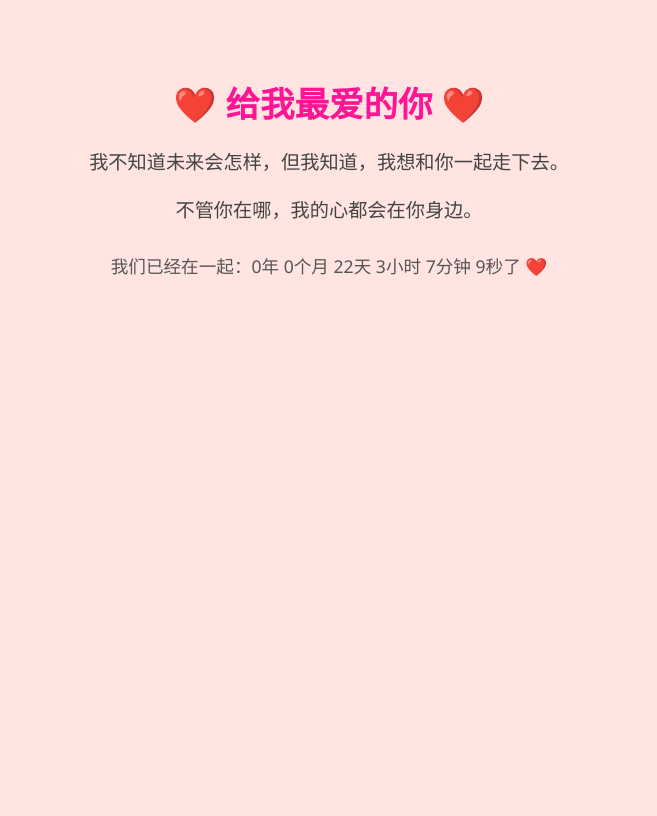
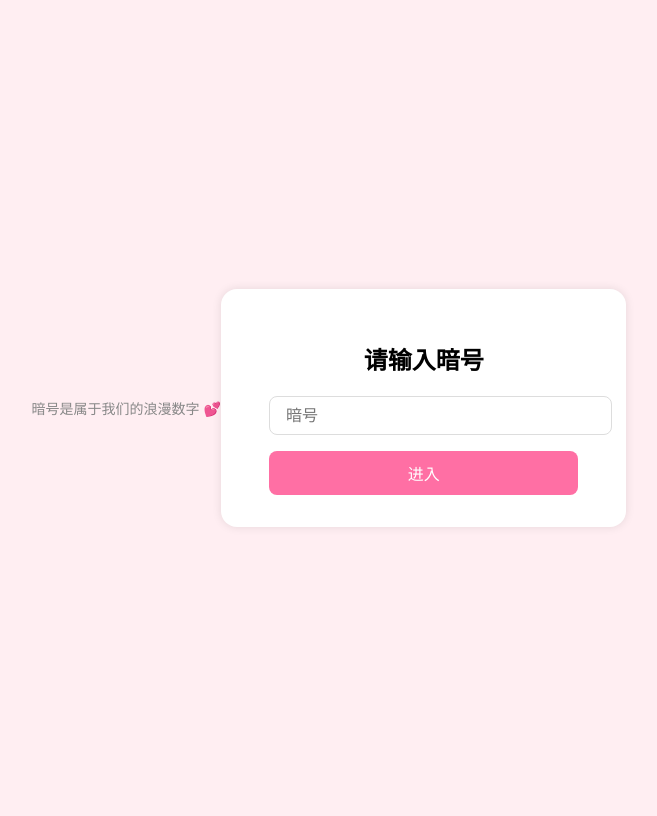
Before and after one commit to peepeew/love-gf-web, a Flask app: page /login in a window 1280 px wide. Shown: the whole page, without its empty margins (311-968 px from the left). Before the commit the page ends 276 px from the top, so only its background shows below. Run offline with Flask 3, Linux system fonts and the light colour scheme.

Commit message:
fix: update html

```diff
--- a/templates/login.html
+++ b/templates/login.html
@@ -1,75 +1,22 @@
 <!DOCTYPE html>
-<html lang="zh">
+<html>
 <head>
-  <meta charset="UTF-8">
-  <title>给我最爱的你</title>
-  <meta name="viewport" content="width=device-width, initial-scale=1.0">
+  <meta charset="utf-8">
+  <title>输入暗号</title>
+  <p style="text-align:center;font-size:14px;color:#888">暗号是属于我们的浪漫数字 💕</p>
   <style>
-    body {
-      background: mistyrose;
-      font-family: 'Segoe UI', sans-serif;
-      text-align: center;
-      padding: 50px 20px;
-    }
-    h1 {
-      color: deeppink;
-      font-size: 2em;
-      animation: heartbeat 1.5s infinite;
-    }
-    p {
-      font-size: 1.2em;
-      color: #444;
-      margin-top: 20px;
-    }
-    #love-time {
-      font-size: 1.1em;
-      margin-top: 30px;
-      color: #555;
-    }
-    @keyframes heartbeat {
-      0% { transform: scale(1); }
-      50% { transform: scale(1.08); }
-      100% { transform: scale(1); }
-    }
+    body{display:flex;justify-content:center;align-items:center;height:100vh;background:#ffeef2;font-family:sans-serif}
+    form{background:#fff;padding:2rem 3rem;border-radius:1rem;box-shadow:0 0 10px rgba(0,0,0,.1)}
+    input{padding:.6rem 1rem;font-size:1rem;border:1px solid #ddd;border-radius:.5rem;width:100%}
+    button{margin-top:1rem;padding:.6rem 1rem;font-size:1rem;border:none;border-radius:.5rem;background:#ff6fa4;color:#fff;cursor:pointer;width:100%}
   </style>
 </head>
 <body>
-  <h1>❤️ 给我最爱的你 ❤️</h1>
-
-  <p>我不知道未来会怎样，但我知道，我想和你一起走下去。</p>
-  <p>不管你在哪，我的心都会在你身边。</p>
-
-  <p id="love-time"></p>
-
-  <script>
-    // ❤️ 设置纪念日时间（在一起的那天）
-    const startDate = new Date("2025-05-02T00:00:00");
-
-    function updateLoveTime() {
-      const now = new Date();
-      let delta = Math.floor((now - startDate) / 1000); // 秒差
-
-      const years = Math.floor(delta / (365 * 24 * 3600));
-      delta %= 365 * 24 * 3600;
-
-      const months = Math.floor(delta / (30 * 24 * 3600));
-      delta %= 30 * 24 * 3600;
-
-      const days = Math.floor(delta / (24 * 3600));
-      delta %= 24 * 3600;
-
-      const hours = Math.floor(delta / 3600);
-      delta %= 3600;
-
-      const minutes = Math.floor(delta / 60);
-      const seconds = delta % 60;
-
-      const text = `我们已经在一起：${years}年 ${months}个月 ${days}天 ${hours}小时 ${minutes}分钟 ${seconds}秒了 ❤️`;
-      document.getElementById("love-time").textContent = text;
-    }
-
-    updateLoveTime();
-    setInterval(updateLoveTime, 1000);
-  </script>
+  <form method="POST">
+    <h2 style="text-align:center">请输入暗号</h2>
+    {% if error %}<p style="color:red">{{ error }}</p>{% endif %}
+    <input type="password" name="password" placeholder="暗号">
+    <button type="submit">进入</button>
+  </form>
 </body>
 </html>
```
Also changed, not shown: templates/index.html (+59 -12 lines).
